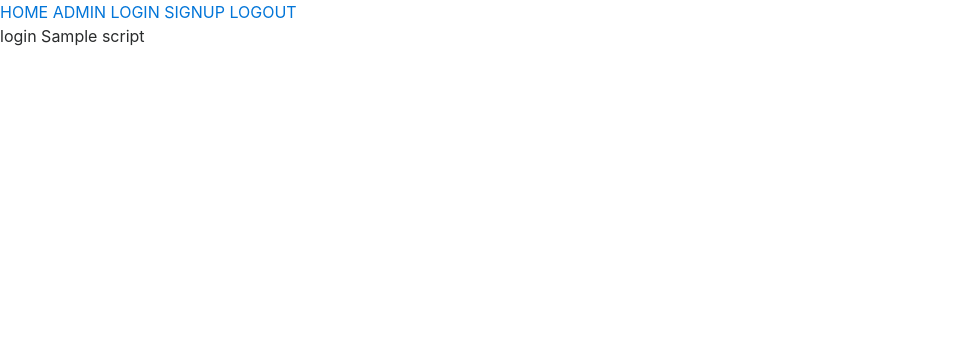
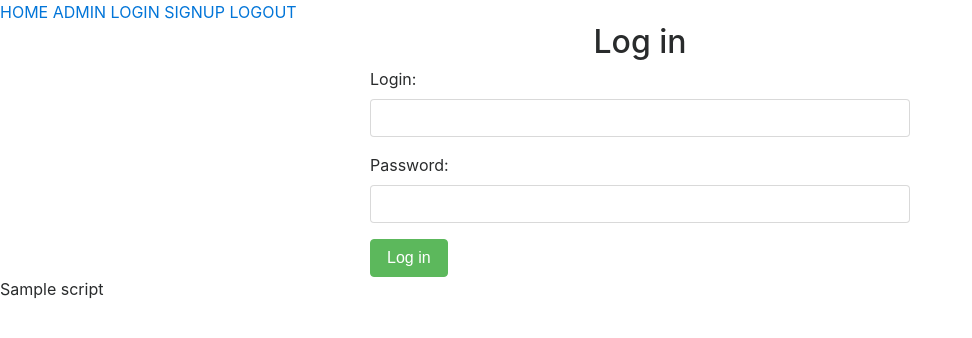
Before and after one commit to miusov/fm, a PHP site: template app/views/User/login.php in a window 1280 px wide. Shown: the top 338 px of the page, without its empty margins (0-972 px from the left). Run offline with PHP 8.4, Linux system fonts and the light colour scheme; the template is opened without the code that fills it: most values are stand-ins (such as "Sample title", 1, 10 or a date in 2020).

Commit message:
add login and logout actions

```diff
--- a/app/views/User/login.php
+++ b/app/views/User/login.php
@@ -1 +1,19 @@
-login
+
+<div class="container">
+    <h2 class="text-center">Log in</h2>
+    <div class="row">
+        <div class="col-md-6 offset-3">
+            <form method="post" action="/user/login">
+                <div class="form-group">
+                    <label for="login">Login:</label>
+                    <input type="text" class="form-control" id="login" name="login">
+                </div>
+                <div class="form-group">
+                    <label for="password">Password:</label>
+                    <input type="password" class="form-control" id="password" name="password">
+                </div>
+                <button type="submit" class="btn btn-success">Log in</button>
+            </form>
+        </div>
+    </div>
+</div>
--- a/app/views/User/signup.php
+++ b/app/views/User/signup.php
@@ -1,6 +1,6 @@
 
 <div class="container">
-    <h2 style="text-align: center">Registration</h2>
+    <h2 class="text-center">Registration</h2>
     <div class="row">
         <div class="col-md-6 offset-3">
             <form method="post" action="/user/signup">
--- a/app/views/layouts/default.php
+++ b/app/views/layouts/default.php
@@ -15,18 +15,10 @@
 </head>
 <body>
 
-<div>
-    <a href="/">HOME</a>
-    <a href="/admin">ADMIN</a>
-    <a href="/user/login">LOGIN</a>
-    <a href="/user/signup">SIGNUP</a>
-    <a href="/user/logout">LOGOUT</a>
-</div>
-
 <!--ВЫВОД ОШОБОК ВАЛИДАЦИИ-->
 <?php if (isset($_SESSION['error'])): ?>
     <div class="alert alert-danger">
-        <?=$_SESSION['error']; unset($_SESSION['error'])?>
+		<?=$_SESSION['error']; unset($_SESSION['error'])?>
     </div>
 <?php endif; ?>
 <!--КОНЕЦ ВЫВОДА ОШИБОК ВАЛИДАЦИИ-->
@@ -38,6 +30,14 @@
     </div>
 <?php endif; ?>
 <!--КОНЕЦ ВЫВОДА СООБЩЕНИЙ ВАЛИДАЦИИ-->
+
+<div>
+    <a href="/">HOME</a>
+    <a href="/admin">ADMIN</a>
+    <a href="/user/login">LOGIN</a>
+    <a href="/user/signup">SIGNUP</a>
+    <a href="/user/logout">LOGOUT</a>
+</div>
 
     <? echo $content ?>
 
```
Also changed, not shown: app/controllers/UserController.php (+17 -3 lines), app/models/User.php (+21 -0 lines), 1 other file.
